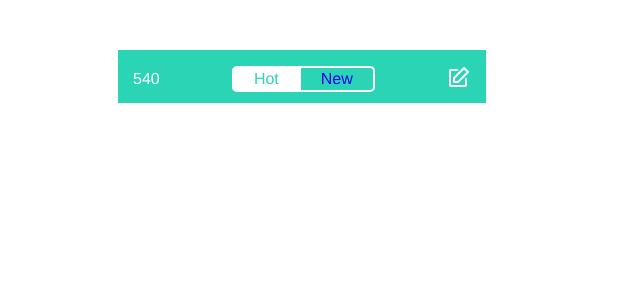
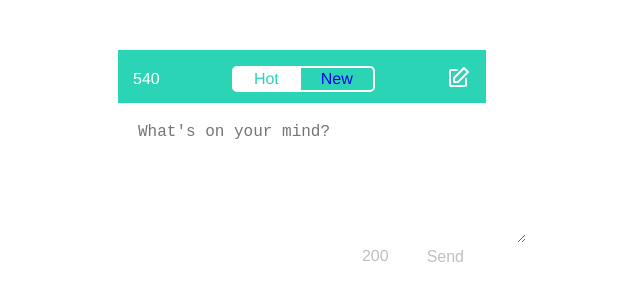
Before and after one commit to b8923/yik-hack, a Vue app in the folder frontend/: page /post/create in a window 1280 px wide. Shown: the top 300 px of the page, without its empty margins (338-978 px from the left). Built offline with nearby package versions, Linux system fonts and the light colour scheme.

Commit message:
Creates a component to create new posts

```diff
--- /dev/null
+++ b/frontend/src/components/NewPost.vue
@@ -0,0 +1,85 @@
+<template>
+  <section class="NewPost">
+    <form class="NewPost-form" @submit.prevent="submit">
+      <textarea
+        v-model="postText"
+        class="NewPost-text"
+        placeholder="What's on your mind?"
+      ></textarea>
+
+      <footer class="NewPost-footer">
+        <span class="NewPost-characters">{{ charactersLeft }}</span>
+        <button type="submit" class="NewPost-submitButton">Send</button>
+      </footer>
+    </form>
+  </section>
+</template>
+
+<script>
+export default {
+  name: "NewPost",
+
+  data() {
+    return {
+      postText: ""
+    };
+  },
+
+  computed: {
+    charactersLeft() {
+      return 200 - this.postText.length;
+    }
+  },
+
+  methods: {
+    submit() {
+      this.$store.dispatch("storePost", this.postText).then(() => {
+        this.postText = "";
+        this.$router.push({ name: "main" });
+      });
+    }
+  }
+};
+</script>
+
+<style scoped>
+.NewPost {
+  color: var(--Muted-color);
+}
+
+.NewPost-form {
+  position: relative;
+}
+
+.NewPost-text {
+  border: none;
+  color: var(--Muted-color);
+  font-size: 1rem;
+  height: 100px;
+  padding: 20px;
+  width: 100%;
+}
+
+.NewPost-footer {
+  display: flex;
+  justify-content: flex-end;
+}
+
+.NewPost-characters {
+  margin-right: 2rem;
+}
+
+.NewPost-submitButton {
+  background: none;
+  border: none;
+  box-shadow: none;
+  color: var(--Muted-color);
+  cursor: pointer;
+  font-size: 1rem;
+  margin-right: 1rem;
+}
+
+.NewPost-submitButton:active {
+  color: var(--Muted-color-dark);
+}
+</style>
--- a/frontend/src/components/NewPostButton.vue
+++ b/frontend/src/components/NewPostButton.vue
@@ -1,5 +1,18 @@
 <template>
-  <router-link to="/"><svg xmlns="http://www.w3.org/2000/svg" fill="#fff" viewBox="0 0 24 24" width="24" height="24"><path class="heroicon-ui" d="M6.3 12.3l10-10a1 1 0 0 1 1.4 0l4 4a1 1 0 0 1 0 1.4l-10 10a1 1 0 0 1-.7.3H7a1 1 0 0 1-1-1v-4a1 1 0 0 1 .3-.7zM8 16h2.59l9-9L17 4.41l-9 9V16zm10-2a1 1 0 0 1 2 0v6a2 2 0 0 1-2 2H4a2 2 0 0 1-2-2V6c0-1.1.9-2 2-2h6a1 1 0 0 1 0 2H4v14h14v-6z"/></svg></router-link>
+  <router-link :to="{ name: 'new-post' }">
+    <svg
+      xmlns="http://www.w3.org/2000/svg"
+      fill="#fff"
+      viewBox="0 0 24 24"
+      width="24"
+      height="24"
+    >
+      <path
+        class="heroicon-ui"
+        d="M6.3 12.3l10-10a1 1 0 0 1 1.4 0l4 4a1 1 0 0 1 0 1.4l-10 10a1 1 0 0 1-.7.3H7a1 1 0 0 1-1-1v-4a1 1 0 0 1 .3-.7zM8 16h2.59l9-9L17 4.41l-9 9V16zm10-2a1 1 0 0 1 2 0v6a2 2 0 0 1-2 2H4a2 2 0 0 1-2-2V6c0-1.1.9-2 2-2h6a1 1 0 0 1 0 2H4v14h14v-6z"
+      />
+    </svg>
+  </router-link>
 </template>
 
 <script>
--- a/frontend/src/router/index.js
+++ b/frontend/src/router/index.js
@@ -1,7 +1,8 @@
 import Vue from "vue";
 import VueRouter from "vue-router";
-import Auth from "@/components/Auth"
-import PostList from "@/components/PostList"
+import Auth from "@/components/Auth";
+import PostList from "@/components/PostList";
+import NewPost from "@/components/NewPost";
 
 Vue.use(VueRouter);
 
@@ -20,6 +21,11 @@ const routes = [
     name: "main",
     path: "/",
     component: PostList
+  },
+  {
+    name: "new-post",
+    path: "/post/create",
+    component: NewPost
   }
 ];
 
--- a/frontend/src/store/index.js
+++ b/frontend/src/store/index.js
@@ -74,5 +74,9 @@ export default new Vuex.Store({
     ]
   },
   mutations: {},
-  actions: {}
+  actions: {
+    storePost() {
+      //
+    }
+  }
 });
```
